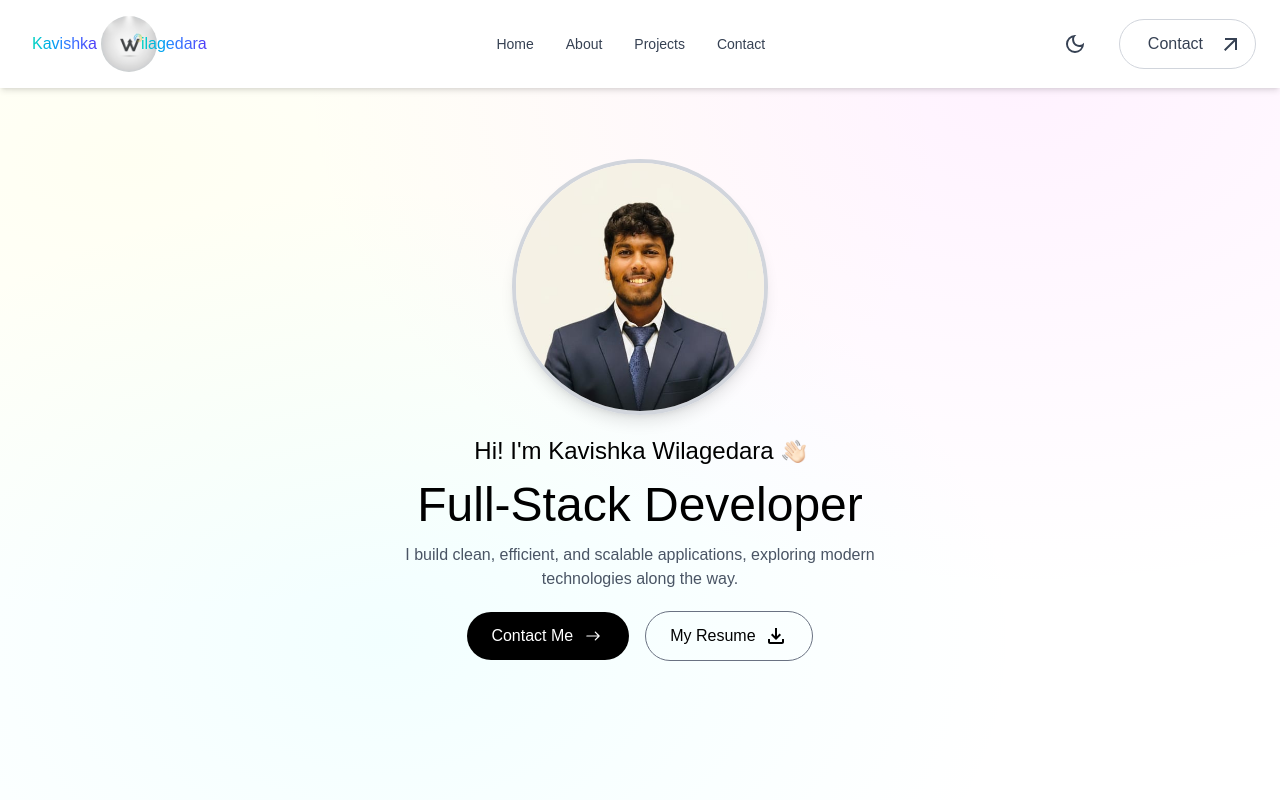
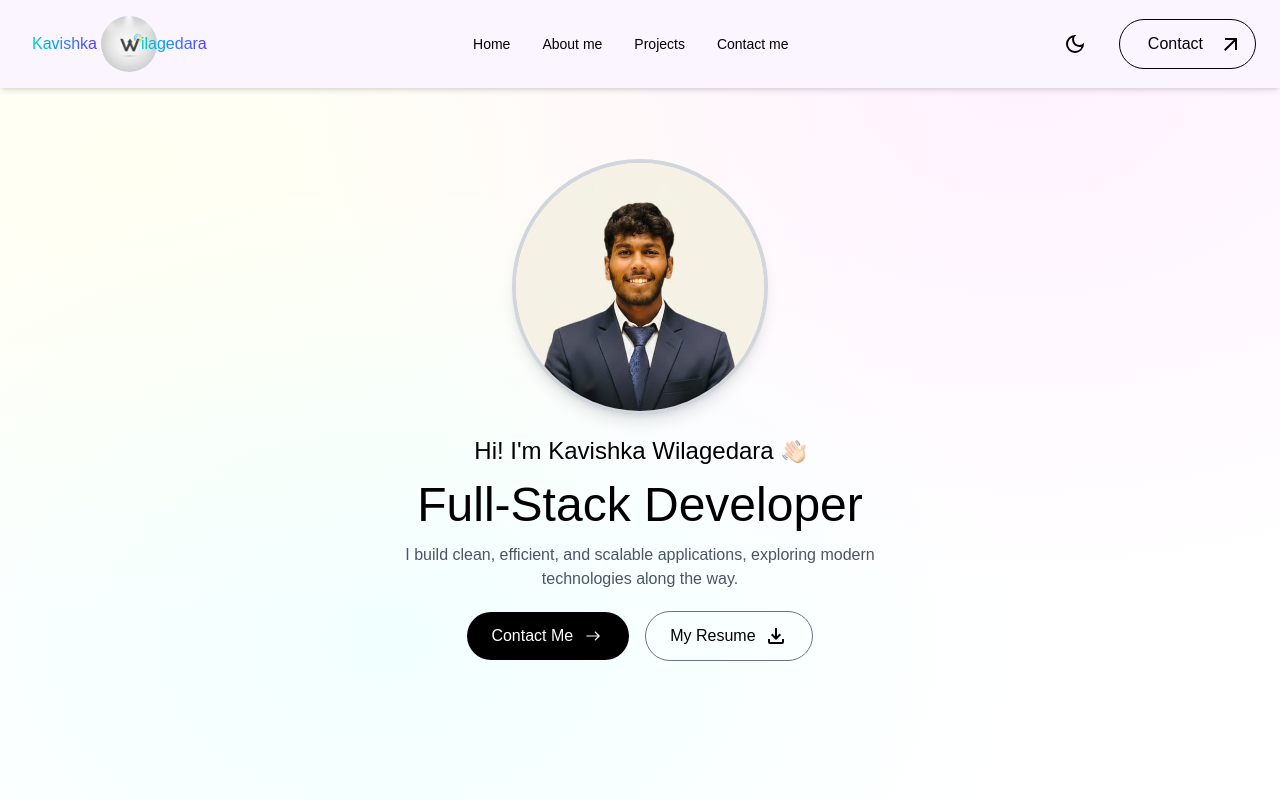
Before and after one commit to kavishka-wilagedara/my-portfolio, a React (Vite) app: page / in a window 1280 px wide. Shown: the top 800 px of the page. Built offline with nearby package versions, Linux system fonts and the light colour scheme.

Commit message:
feat(nav): change background colour

```diff
--- a/src/components/Navbar.jsx
+++ b/src/components/Navbar.jsx
@@ -1,4 +1,4 @@
-import React, { useState, useEffect } from "react";
+import React, { useState } from "react";
 import Logo from "./Logo";
 import { GiHamburgerMenu } from "react-icons/gi";
 import { IoCloseOutline } from "react-icons/io5";
@@ -6,82 +6,45 @@ import { MdOutlineDarkMode, MdArrowOutward } from "react-icons/md";
 
 function Navbar() {
   const [isMenuOpen, setIsMenuOpen] = useState(false);
-  const [isScrolled, setIsScrolled] = useState(false);
-  const [darkMode, setDarkMode] = useState(false);
-
-  // Detect scroll to shrink navbar
-  useEffect(() => {
-    const handleScroll = () => {
-      setIsScrolled(window.scrollY > 20);
-    };
-    window.addEventListener("scroll", handleScroll);
-    return () => window.removeEventListener("scroll", handleScroll);
-  }, []);
-
-  // Apply dark mode class to <html> or <body>
-  useEffect(() => {
-    const root = window.document.documentElement;
-    if (darkMode) {
-      root.classList.add("dark");
-    } else {
-      root.classList.remove("dark");
-    }
-  }, [darkMode]);
 
   const handleLinkClick = () => setIsMenuOpen(false);
 
-  const handleDarkMode = () => setDarkMode(!darkMode);
+  const handleDarkMode = () => {};
 
   return (
-    <nav
-      className={`fixed top-0 w-full z-50 transition-all duration-300 ${
-        darkMode ? "bg-gray-900 shadow-lg" : "bg-white shadow-md"
-      } ${isScrolled ? "py-2" : "py-4"}`}
-    >
-      <div className="max-w-7xl mx-auto flex items-center justify-between px-6">
+    <nav className="fixed top-0 w-full z-50 bg-purple-50 shadow-md">
+      <div className="max-w-7xl mx-auto flex items-center justify-between px-6 py-4">
         {/* Logo */}
-        <div
-          className={`transition-transform duration-300 ${
-            isScrolled ? "scale-90" : "scale-100"
-          }`}
-        >
         <Logo />
-        </div>
 
         {/* Desktop Menu */}
         <div className="hidden md:flex space-x-8 text-sm">
-          {["Home", "About", "Projects", "Contact"].map((item, idx) => (
-            <a
-              key={idx}
-              href={`#${item.toLowerCase().replace(" ", "")}`}
-              className={`hover:text-gray-500 transition-colors duration-300 ${
-                darkMode ? "text-gray-200 hover:text-white" : "text-gray-700"
-              }`}
-            >
-              {item}
+          <a href="#home" className="hover:text-gray-600">
+            Home
           </a>
-          ))}
+          <a href="#about" className="hover:text-gray-600">
+            About me
+          </a>
+          <a href="#projects" className="hover:text-gray-600">
+            Projects
+          </a>
+          <a href="#contact" className="hover:text-gray-600">
+            Contact me
+          </a>
         </div>
 
         {/* Dark mode & Contact button */}
         <div className="flex items-center gap-3 md:gap-6">
           <button
             onClick={handleDarkMode}
-            className="p-2 rounded-full hover:bg-gray-200 dark:hover:bg-gray-700 transition-colors"
+            className="p-2 rounded-full hover:bg-gray-200 transition-colors"
           >
-            <MdOutlineDarkMode
-              size={24}
-              className={darkMode ? "text-yellow-300" : "text-gray-700"}
-            />
+            <MdOutlineDarkMode size={24} />
           </button>
           <div className="hidden md:block">
             <a
               href="#contact"
-              className={`flex items-center px-3 py-3 rounded-full border transition-colors ${
-                darkMode
-                  ? "border-gray-600 text-gray-200 hover:bg-gray-800"
-                  : "border-gray-300 text-gray-700 hover:bg-gray-50"
-              }`}
+              className="flex items-center px-3 py-3 rounded-full border"
             >
               <div className="px-4">Contact</div>
               <MdArrowOutward size={24} />
@@ -93,11 +56,7 @@ function Navbar() {
         <div className="flex md:hidden">
           <button
             onClick={() => setIsMenuOpen(!isMenuOpen)}
-            className={`focus:outline-none ${
-              darkMode
-                ? "text-gray-200 hover:text-white"
-                : "text-gray-600 hover:text-gray-900"
-            }`}
+            className="text-gray-600 hover:text-gray-900 focus:outline-none"
             aria-label="Toggle mobile menu"
           >
             {isMenuOpen ? (
@@ -111,25 +70,35 @@ function Navbar() {
 
       {/* Mobile Menu */}
       {isMenuOpen && (
-        <div
-          className={`md:hidden px-4 pt-2 pb-4 space-y-1 shadow-md transition-colors ${
-            darkMode ? "bg-gray-900" : "bg-white"
-          }`}
+        <div className="md:hidden bg-white px-4 pt-2 pb-4 space-y-1 shadow-md z-50">
+          <a
+            href="#home"
+            onClick={handleLinkClick}
+            className="block px-3 py-2 rounded-md text-base font-medium text-gray-700 hover:text-gray-900 hover:bg-gray-50"
           >
-          {["Home", "About", "Projects", "Contact"].map((item, idx) => (
+            Home
+          </a>
           <a
-              key={idx}
-              href={`#${item.toLowerCase().replace(" ", "")}`}
+            href="#about"
             onClick={handleLinkClick}
-              className={`block px-3 py-2 rounded-md text-base font-medium transition-colors ${
-                darkMode
-                  ? "text-gray-200 hover:text-white hover:bg-gray-800"
-                  : "text-gray-700 hover:text-gray-900 hover:bg-gray-50"
-              }`}
+            className="block px-3 py-2 rounded-md text-base font-medium text-gray-700 hover:text-gray-900 hover:bg-gray-50"
           >
-              {item}
+            About me
           </a>
-          ))}
+          <a
+            href="#projects"
+            onClick={handleLinkClick}
+            className="block px-3 py-2 rounded-md text-base font-medium text-gray-700 hover:text-gray-900 hover:bg-gray-50"
+          >
+            Projects
+          </a>
+          <a
+            href="#contact"
+            onClick={handleLinkClick}
+            className="block px-3 py-2 rounded-md text-base font-medium text-gray-700 hover:text-gray-900 hover:bg-gray-50"
+          >
+            Contact me
+          </a>
         </div>
       )}
     </nav>
```
Lines whose indentation alone changed are shown as unchanged.
